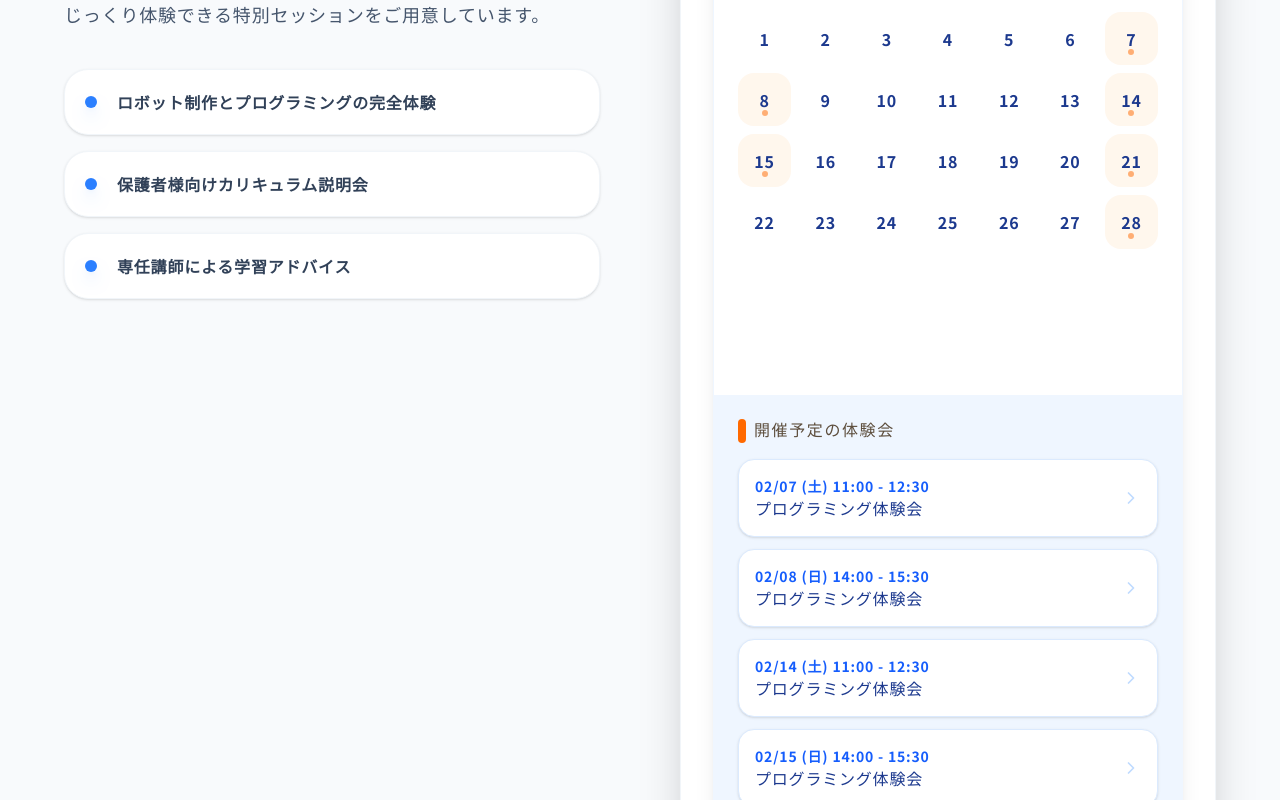
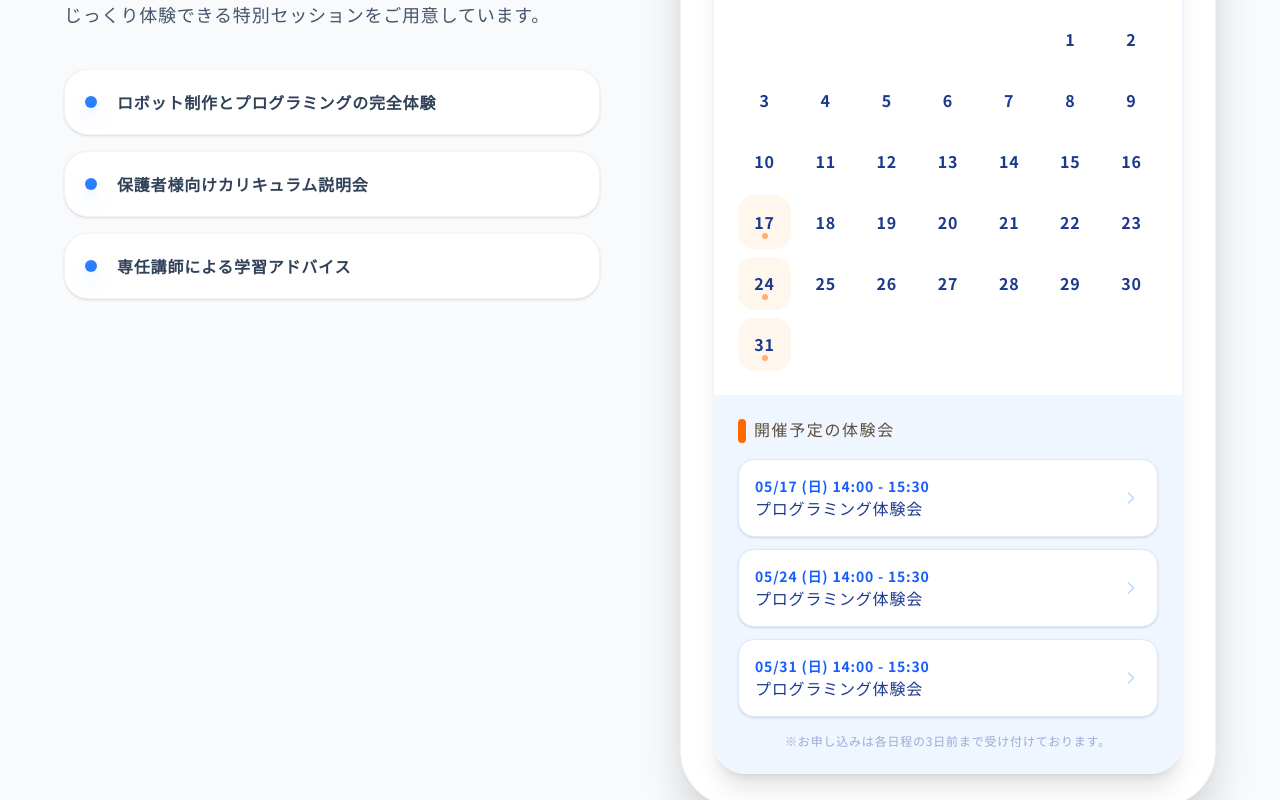
Before and after one commit to soleil0615/soleil_hp, a Next.js app: page /robo-done in a window 1280 px wide. Shown: the part 7220-8020 px from the top of the page. Built offline with nearby package versions, Linux system fonts and the light colour scheme.

Commit message:
feat(content): update trial calendar schedule for May 2026

```diff
--- a/components/TrialCalendar.tsx
+++ b/components/TrialCalendar.tsx
@@ -11,13 +11,10 @@ interface TrialSession {
 }
 
 const sessions: TrialSession[] = [
-    // February 2026
-    { date: "2026-02-07", time: "11:00 - 12:30", description: "プログラミング体験会" },
-    { date: "2026-02-08", time: "14:00 - 15:30", description: "プログラミング体験会" },
-    { date: "2026-02-14", time: "11:00 - 12:30", description: "プログラミング体験会" },
-    { date: "2026-02-15", time: "14:00 - 15:30", description: "プログラミング体験会" },
-    { date: "2026-02-21", time: "11:00 - 12:30", description: "プログラミング体験会" },
-    { date: "2026-02-28", time: "11:00 - 12:30", description: "プログラミング体験会" },
+    // May 2026
+    { date: "2026-05-17", time: "14:00 - 15:30", description: "プログラミング体験会" },
+    { date: "2026-05-24", time: "14:00 - 15:30", description: "プログラミング体験会" },
+    { date: "2026-05-31", time: "14:00 - 15:30", description: "プログラミング体験会" },
 ];
 
 interface TrialCalendarProps {
@@ -26,7 +23,7 @@ interface TrialCalendarProps {
 }
 
 export default function TrialCalendar({ onSelectSession, selectedDate }: TrialCalendarProps) {
-    const [currentDate, setCurrentDate] = useState(new Date(2026, 1)); // Feb 2026
+    const [currentDate, setCurrentDate] = useState(new Date(2026, 4)); // May 2026
 
     const daysInMonth = (year: number, month: number) => new Date(year, month + 1, 0).getDate();
     const firstDayOfMonth = (year: number, month: number) => new Date(year, month, 1).getDay();
```
